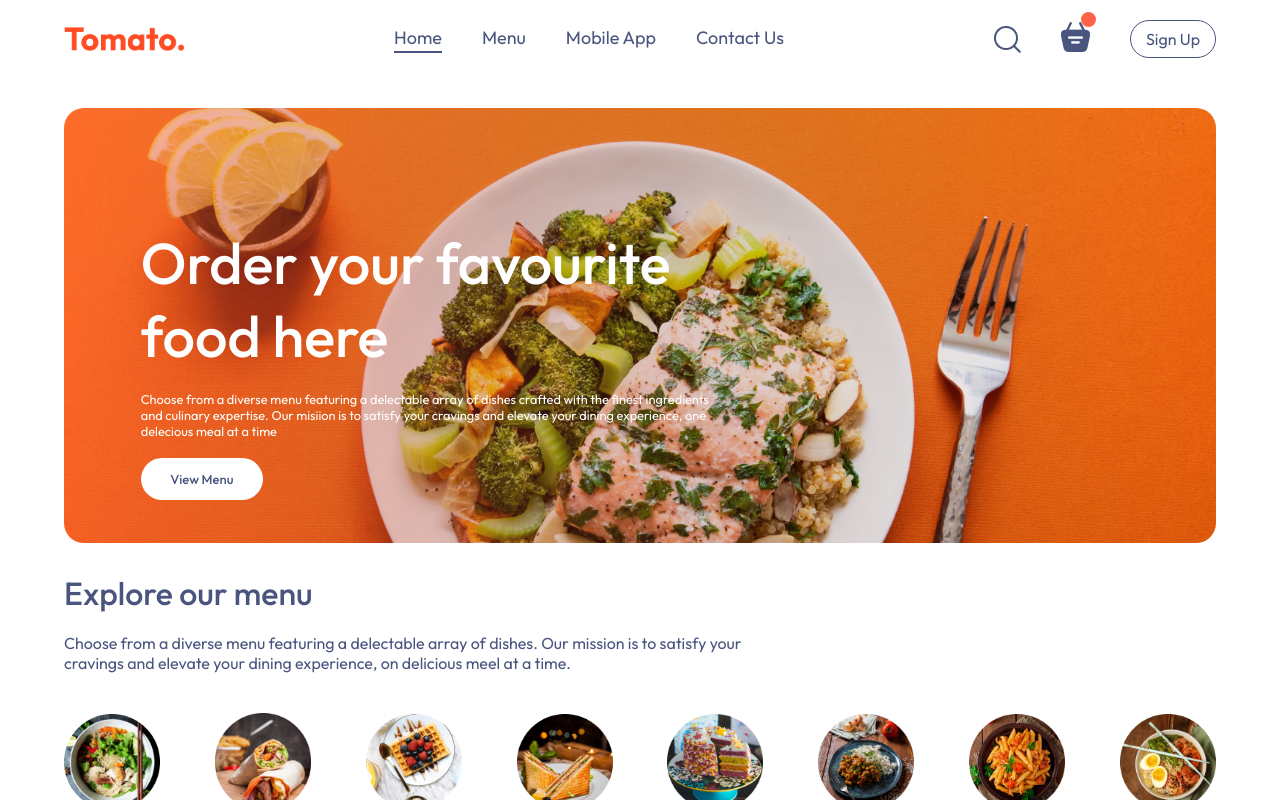
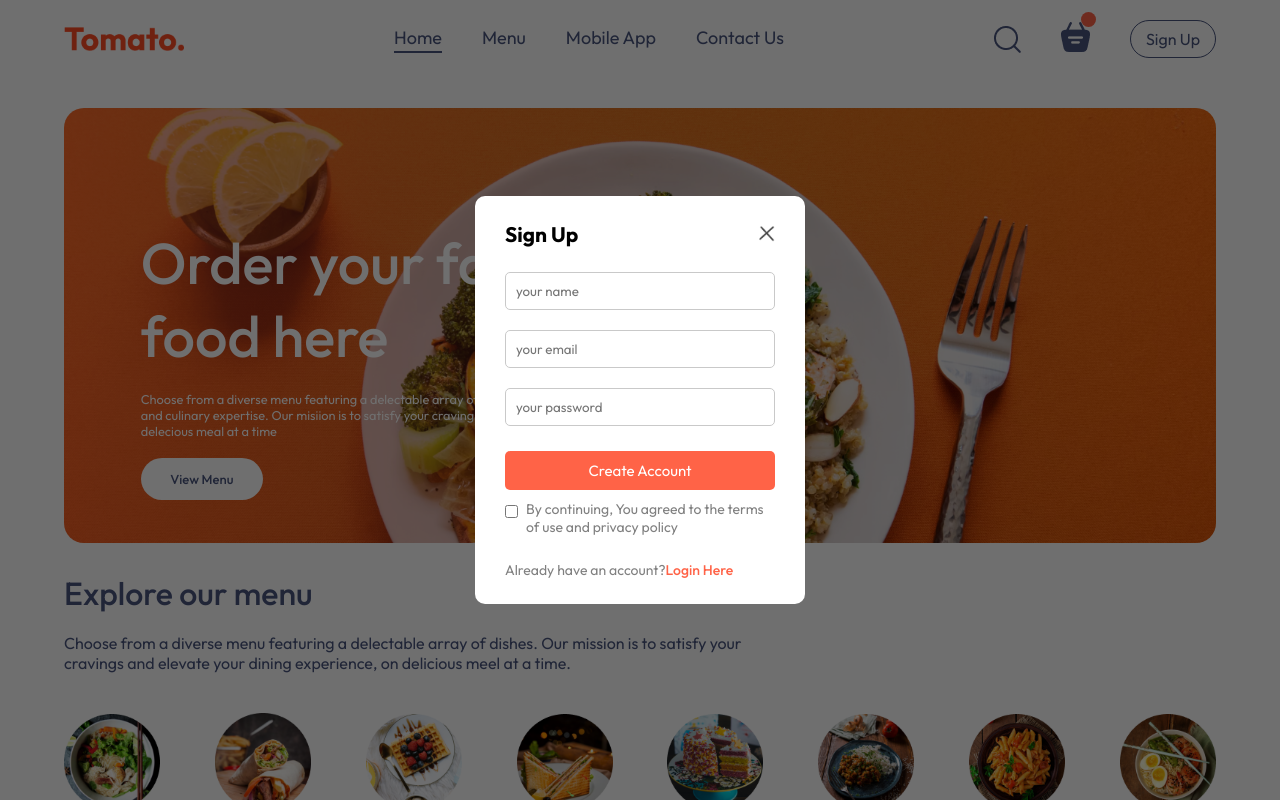
Before and after one commit to MuhammadSami643/Food-Order-System, a React (Vite) app: page / in a window 1280 px wide. Both pictures are taken after a click on the button "Sign Up". Shown: the top 800 px of the page. Built offline with nearby package versions, Linux system fonts and the light colour scheme.

Commit message:
Login and Sign up popUp succesfully designed

```diff
--- a/src/App.jsx
+++ b/src/App.jsx
@@ -1,16 +1,20 @@
-import React from "react";
+import React, { useState } from "react";
 import Navbar from "./components/Navbar";
 import { Route, Routes } from "react-router-dom";
 import Home from "./pages/Home";
 import Cart from "./pages/Cart";
 import PlaceOrder from "./pages/placeOrder";
 import Footer from "./components/footer";
+import LoginPopup from "./components/loginPopup";
 
 const App = () => {
+  const [showLogin, setShowLogin] = useState(false);
+
   return (
     <>
+      {showLogin ? <LoginPopup setShowLogin={setShowLogin} /> : <></>}
       <div className="app">
-        <Navbar />
+        <Navbar setShowLogin={setShowLogin} />
 
         <Routes>
           <Route path="/" element={<Home />} />
--- /dev/null
+++ b/src/componentCSS/loginPopup.css
@@ -0,0 +1,74 @@
+.login-popup {
+  position: absolute;
+  z-index: 1;
+  width: 100%;
+  height: 100%;
+  background-color: #00000090;
+  display: grid;
+}
+
+.login-container {
+  place-self: center;
+  width: max(23vw, 330px);
+  color: #808080;
+  background-color: white;
+  display: flex;
+  flex-direction: column;
+  gap: 25px;
+  padding: 25px 30px;
+  border-radius: 10px;
+  font-size: 14px;
+  animation: fadeIn 1s;
+}
+
+.login-title {
+  display: flex;
+  justify-content: space-between;
+  align-items: center;
+  color: black;
+}
+
+.login-title img {
+  width: 16px;
+  cursor: pointer;
+}
+
+.login-field {
+  display: flex;
+  flex-direction: column;
+  gap: 20px;
+}
+
+.login-field input {
+  outline: none;
+  border: 1px solid #c9c9c9;
+  padding: 10px;
+  border-radius: 5px;
+}
+
+.login-container button {
+  border: none;
+  padding: 10px;
+  border-radius: 5px;
+  color: white;
+  background-color: tomato;
+  font-size: 15px;
+  cursor: pointer;
+}
+
+.login-condition {
+  display: flex;
+  align-items: start;
+  gap: 8px;
+  margin-top: -15px;
+}
+
+.login-condition input {
+  margin-top: 5px;
+}
+
+.login-popup p span {
+  color: tomato;
+  font-weight: 500;
+  cursor: pointer;
+}
--- a/src/components/Navbar.jsx
+++ b/src/components/Navbar.jsx
@@ -3,7 +3,7 @@
 import "../componentCSS/Navbar.css";
 import { Link } from "react-router-dom";
 
-const Navbar = () => {
+const Navbar = ({ setShowLogin }) => {
   const [menu, setMenu] = useState("Home");
 
   return (
@@ -46,7 +46,7 @@
             <img src={assets.basket_icon} alt="Cart" />
             <div className="dot"></div>
           </div>
-          <button>Sign Up</button>
+          <button onClick={() => setShowLogin(true)}>Sign Up</button>
         </div>
       </div>
     </>
--- /dev/null
+++ b/src/components/loginPopup.jsx
@@ -0,0 +1,56 @@
+import React, { useState } from "react";
+import { assets } from "../assets/assets";
+import "../componentCSS/loginPopup.css";
+
+const LoginPopup = ({ setShowLogin }) => {
+  const [currentState, setCurrentState] = useState("Sign Up");
+
+  return (
+    <>
+      <div className="login-popup">
+        <form className="login-container">
+          <div className="login-title">
+            <h2>{currentState}</h2>
+            <img
+              onClick={() => setShowLogin(false)}
+              src={assets.cross_icon}
+              alt="Close"
+            />
+          </div>
+          <div className="login-field">
+            {currentState === "Log In" ? (
+              <></>
+            ) : (
+              <input type="text" placeholder="your name" required />
+            )}
+
+            <input type="email" placeholder="your email" required />
+            <input type="password" placeholder="your password" required />
+          </div>
+          <button>
+            {currentState === "Sign Up" ? "Create Account" : "Log In"}
+          </button>
+          <div className="login-condition">
+            <input type="checkbox" required />
+            <p>
+              By continuing, You agreed to the terms of use and privacy policy
+            </p>
+          </div>
+          {currentState === "Log In" ? (
+            <p>
+              Create a new account?
+              <span onClick={() => setCurrentState("Sign Up")}>Click Here</span>
+            </p>
+          ) : (
+            <p>
+              Already have an account?
+              <span onClick={() => setCurrentState("Log In")}>Login Here</span>
+            </p>
+          )}
+        </form>
+      </div>
+    </>
+  );
+};
+
+export default LoginPopup;
```
